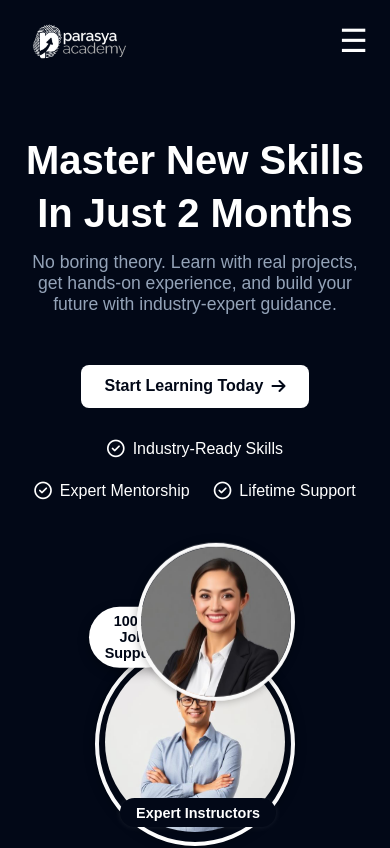
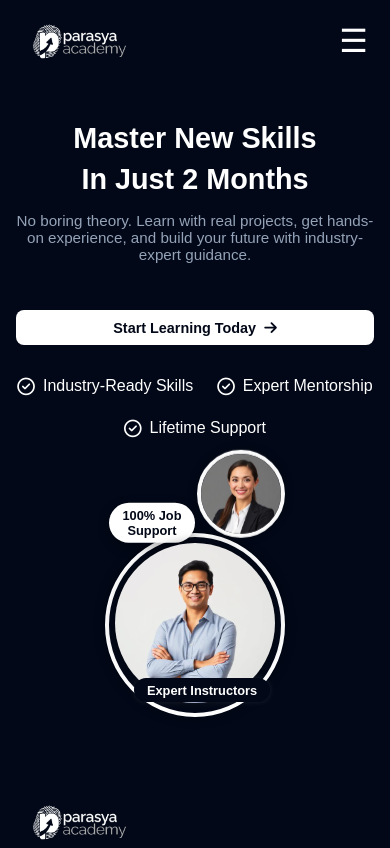
Before and after one commit to parasyadigitalhub/parasya-academy, a React (Vite) app: page / in a window 390 px wide. Shown: the top 848 px of the page. Built offline with nearby package versions, Linux system fonts and the light colour scheme.

Commit message:
hero section

```diff
--- a/src/pages/home/styles/hero.css
+++ b/src/pages/home/styles/hero.css
@@ -5,7 +5,7 @@
     flex-wrap: wrap;
     justify-content: space-between;
     align-items: center;
-    padding: 4rem 4rem;
+    padding: 1rem 4rem;
     gap: 2rem;
 }
 
@@ -15,14 +15,14 @@
 }
 
 .hero-left h1 {
-    font-size: 2.5rem;
+    font-size: 4rem;
     margin: 0.5rem 0;
     color: #ffffff;
 }
 
 .hero-left p {
     margin-top: 1rem;
-    font-size: 1.1rem;
+    font-size: 1.3rem;
     color: #94A3B8;
 }
 
@@ -129,7 +129,7 @@
     border-radius: 999px;
     box-shadow: 0 4px 12px rgba(0, 0, 0, 0.3);
     font-size: 0.9rem;
-    z-index: 1;
+    z-index: 0;
     animation: floatSync 4s ease-in-out infinite;
 }
 
@@ -161,25 +161,98 @@
     z-index: 3;
 }
 
-/* Responsive */
+@media (max-width: 1024px) {
+    .hero-left h1 {
+        font-size: 2rem;
+    }
+
+    .hero-left p {
+        font-size: 1rem;
+    }
+
+    .main-img {
+        width: 240px;
+    }
+
+    .small-img {
+        width: 120px;
+    }
+
+    .job-badge {
+        font-size: 0.8rem;
+        padding: 0.3rem 0.8rem;
+        top: -15px;
+    }
+
+    .expert-badge {
+        font-size: 0.8rem;
+        padding: 0.3rem 0.8rem;
+        bottom: 6px;
+        right: 6px;
+    }
+}
+
 @media (max-width: 768px) {
     .hero-container {
         flex-direction: column;
         text-align: center;
-        padding: 3rem 1.5rem;
+        padding: 2rem 1rem;
+    }
+
+    .hero-left,
+    .hero-right {
+        flex: 1 1 100%;
+        max-width: 100%;
     }
 
     .hero-list ul {
         justify-content: center;
     }
 
-    .hero-right {
-        flex-direction: row;
-        flex-wrap: wrap;
+    .hero-left button {
+        width: 100%;
         justify-content: center;
     }
 
-    .hero-right img {
-        max-width: 180px;
+    .main-img-container {
+        margin: 2rem auto;
+    }
+
+    .main-img {
+        width: 200px;
+    }
+
+    .small-img {
+        width: 100px;
+        top: 0px;
+        right: 0px;
+    }
+
+    .job-badge {
+        right: 50%;
+        transform: translateX(50%);
     }
 }
+
+@media (max-width: 480px) {
+    .hero-left h1 {
+        font-size: 1.8rem;
+    }
+
+    .hero-left p {
+        font-size: 0.95rem;
+    }
+
+    .hero-left button {
+        font-size: 0.9rem;
+        padding: 0.6rem 1.2rem;
+    }
+
+    .main-img {
+        width: 160px;
+    }
+
+    .small-img {
+        width: 80px;
+    }
+}
```
